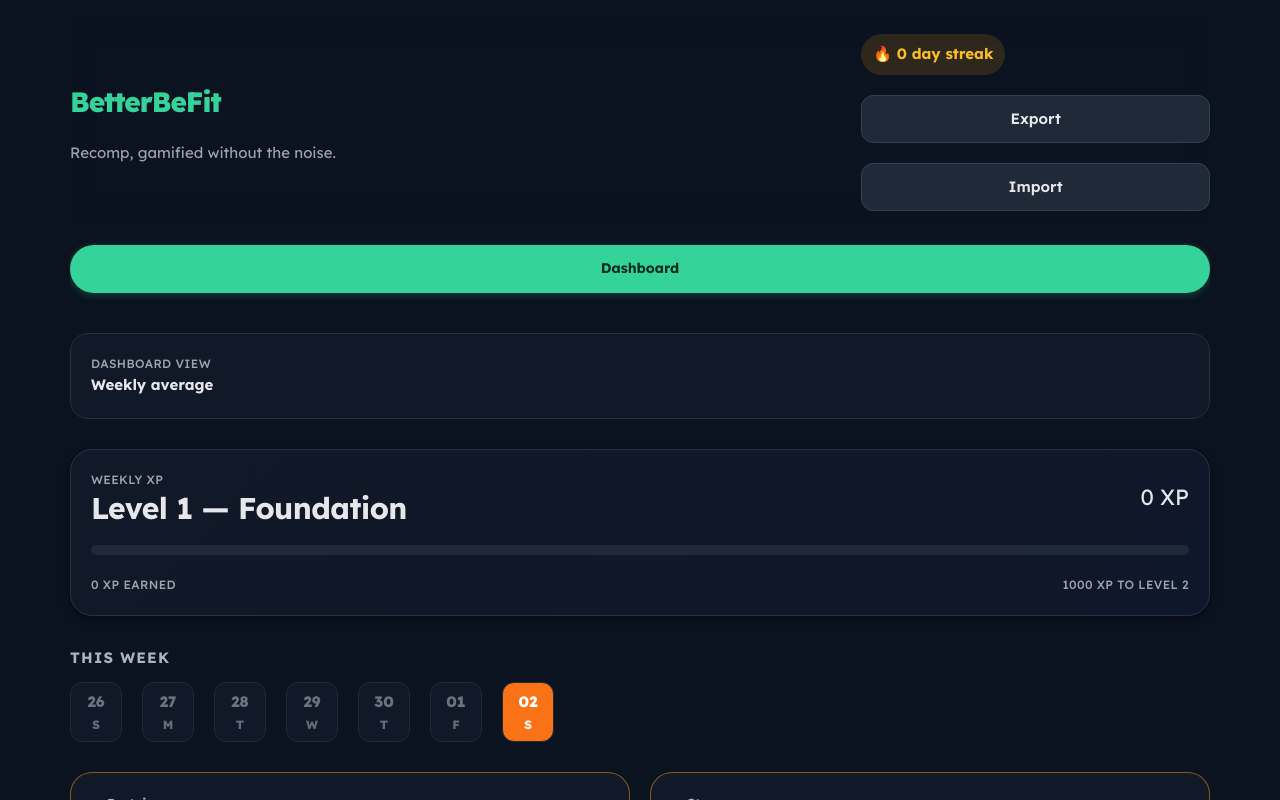
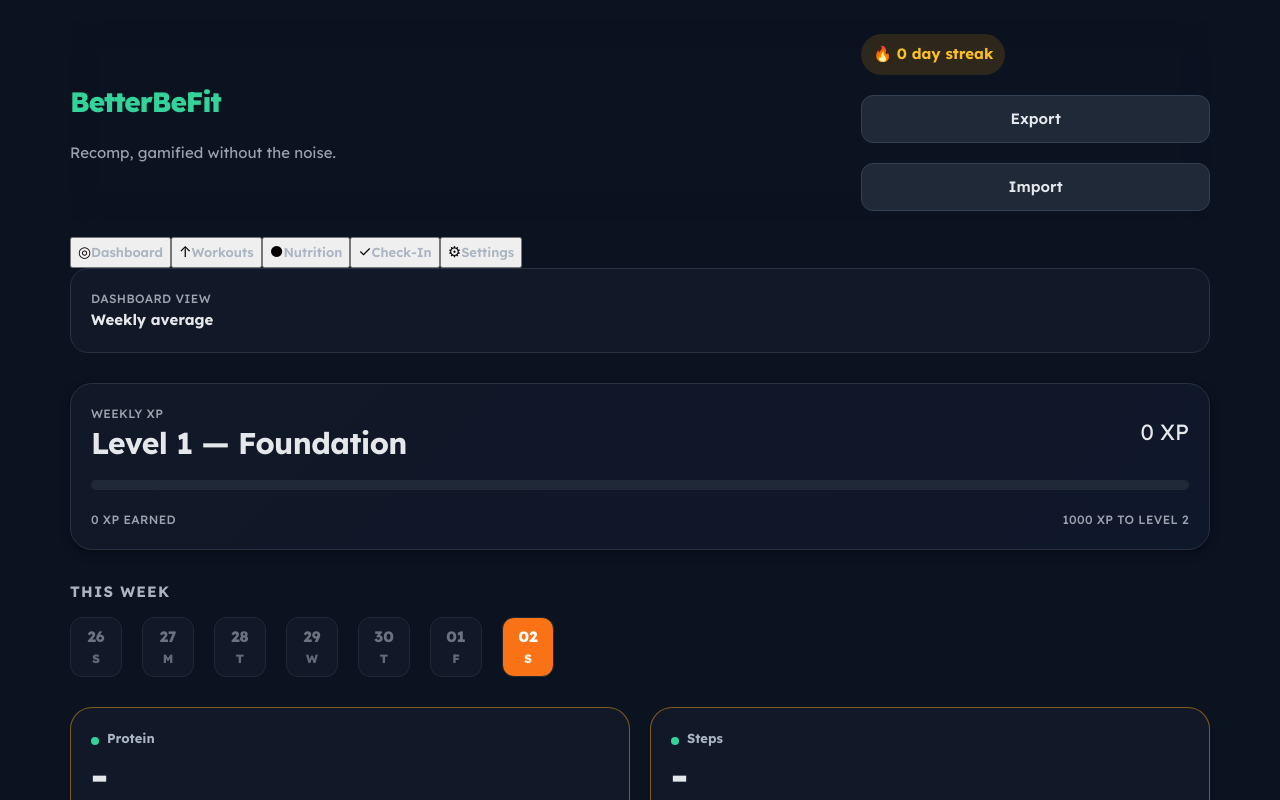
Before and after one commit to ravikiran-personal/betterbefit, a Next.js app: page / in a window 1280 px wide. Shown: the top 800 px of the page. Built offline with nearby package versions, Linux system fonts and the light colour scheme.

Commit message:
Update page.tsx

```diff
--- a/app/page.tsx
+++ b/app/page.tsx
@@ -1507,21 +1507,45 @@ reader.readAsText(file);
         </div>
       </div>
 
-      <div className="tabbar">
-        <button className={`tab ${tab === "dashboard" ? "active" : ""}`} onClick={() => setTab("dashboard")}>
-          Dashboard
+      <div className="bottom-nav">
+  <button
+    className={`bottom-tab ${tab === "dashboard" ? "active" : ""}`}
+    onClick={() => setTab("dashboard")}
+  >
+    <span className="icon">◎</span>
+    <span className="label">Dashboard</span>
   </button>
-        <button className={`tab ${tab === "workouts" ? "active" : ""}`} onClick={() => setTab("workouts")}>
-          Workouts
+
+  <button
+    className={`bottom-tab ${tab === "workouts" ? "active" : ""}`}
+    onClick={() => setTab("workouts")}
+  >
+    <span className="icon">↑</span>
+    <span className="label">Workouts</span>
   </button>
-        <button className={`tab ${tab === "nutrition" ? "active" : ""}`} onClick={() => setTab("nutrition")}>
-          Nutrition
+
+  <button
+    className={`bottom-tab ${tab === "nutrition" ? "active" : ""}`}
+    onClick={() => setTab("nutrition")}
+  >
+    <span className="icon">●</span>
+    <span className="label">Nutrition</span>
   </button>
-        <button className={`tab ${tab === "checkin" ? "active" : ""}`} onClick={() => setTab("checkin")}>
-          Weekly Check-In
+
+  <button
+    className={`bottom-tab ${tab === "checkin" ? "active" : ""}`}
+    onClick={() => setTab("checkin")}
+  >
+    <span className="icon">✓</span>
+    <span className="label">Check-In</span>
   </button>
-        <button className={`tab ${tab === "settings" ? "active" : ""}`} onClick={() => setTab("settings")}>
-          Settings
+
+  <button
+    className={`bottom-tab ${tab === "settings" ? "active" : ""}`}
+    onClick={() => setTab("settings")}
+  >
+    <span className="icon">⚙</span>
+    <span className="label">Settings</span>
   </button>
 </div>
 
```
Lines whose indentation alone changed are shown as unchanged.
